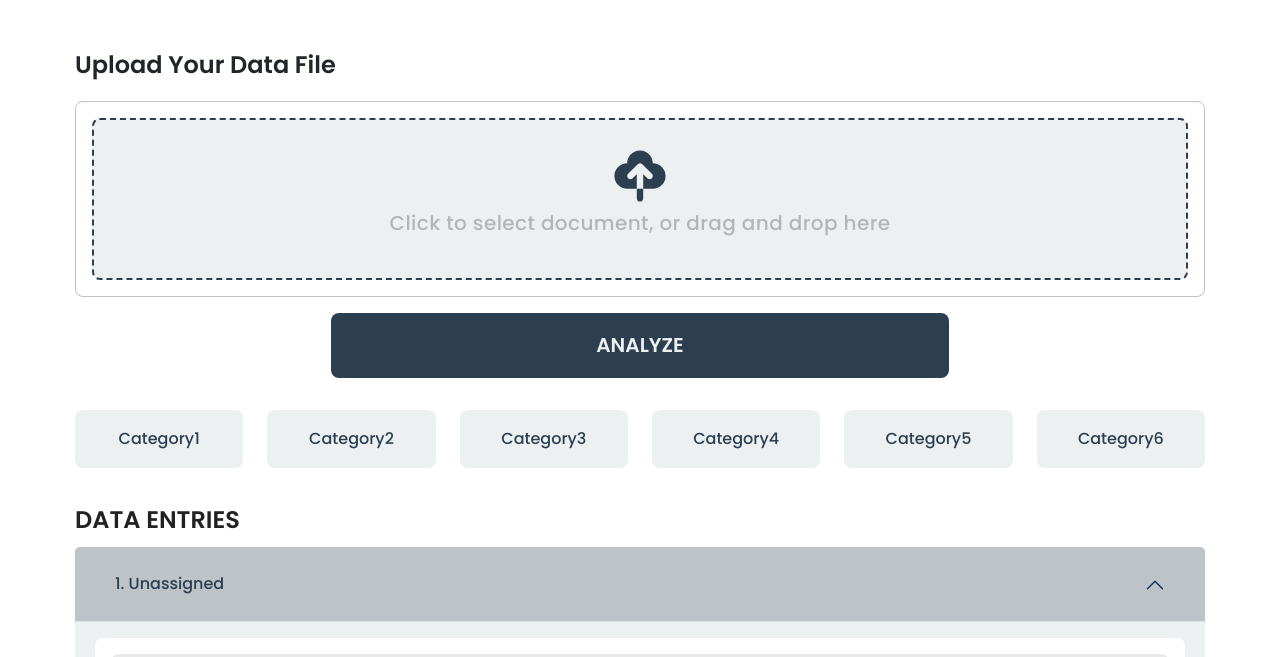
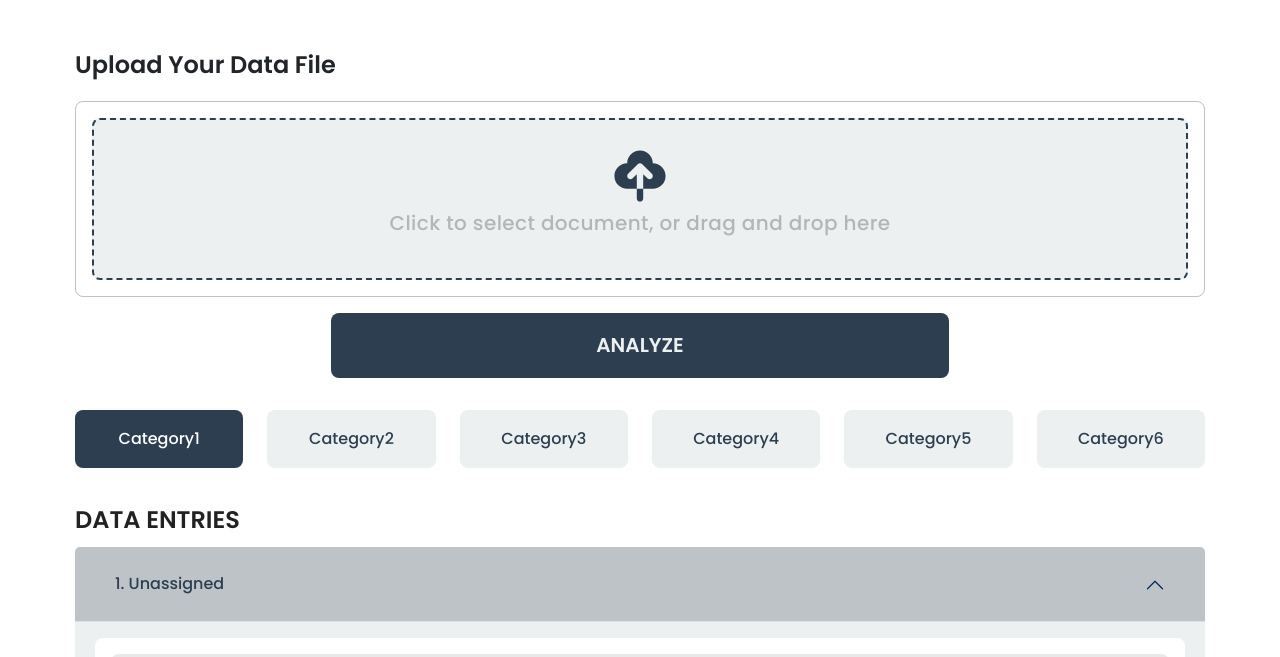
Before and after one commit to shanin18/t_yano, a plain HTML site: page index.html in a window 1280 px wide. In both pictures the pointer is over the button "Category1". Shown: the part 143-800 px from the top of the page. Drawn offline with Linux system fonts and the light colour scheme.

Commit message:
added hover effect on the category buttons

```diff
--- a/assets/css/styles.css
+++ b/assets/css/styles.css
@@ -110,7 +110,6 @@ body {
   border-radius: 8px;
   background: #ecf0f1;
   color: #2c3e50;
-  -webkit-text-stroke-width: 0.5;
   -webkit-text-stroke-color: #2c3e50;
   font-size: 16px;
   font-style: normal;
@@ -119,6 +118,12 @@ body {
   text-transform: capitalize;
   margin-bottom: 0;
   border: none;
+  transition-duration: .4s;
+}
+
+.category-select:hover {
+  background: #2c3e50;
+  color: #fff;
 }
 
 .accordion-section-wrapper h2 {
```
